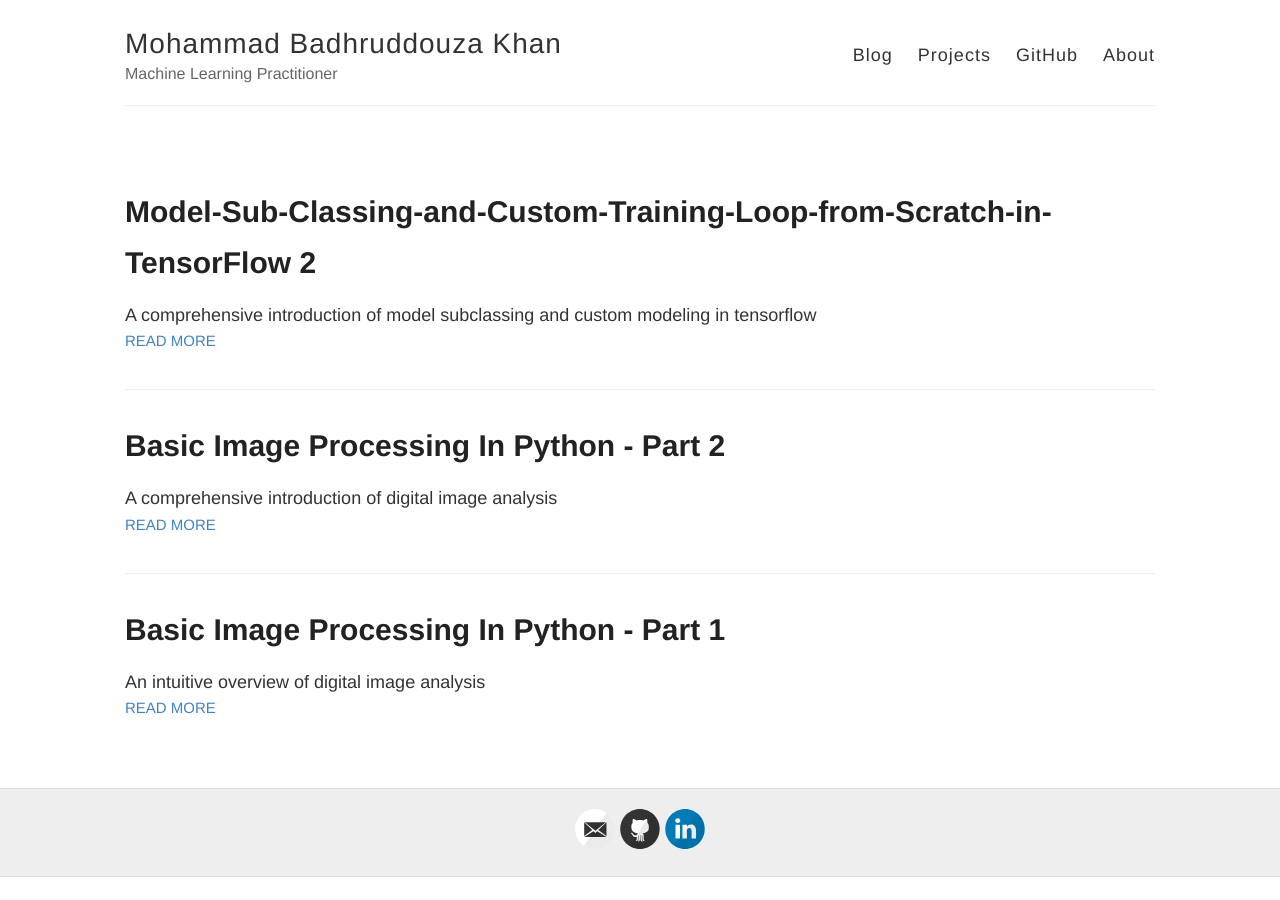
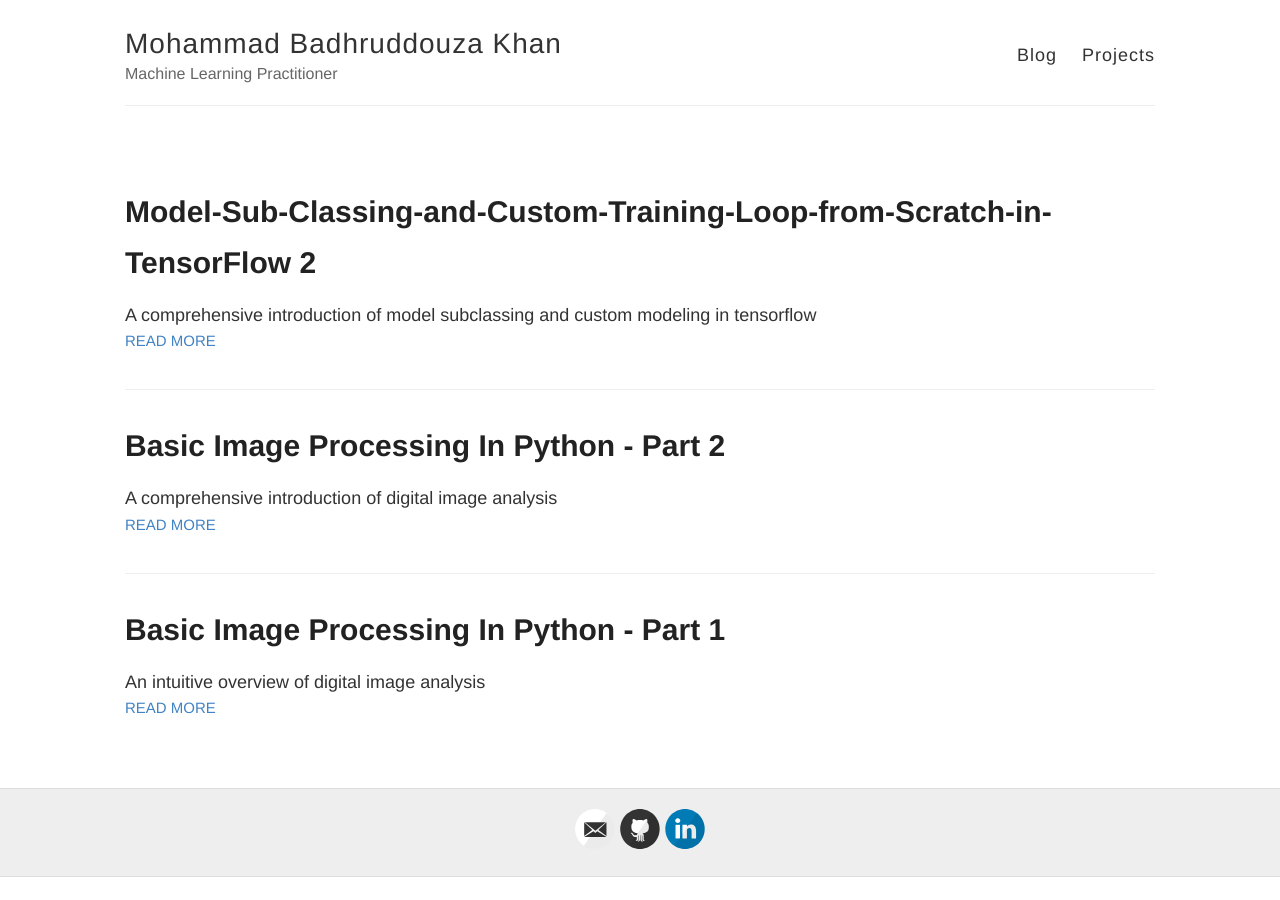
Before and after one commit to kaium123/buffyhridoy.github.io, a Jekyll site: the page built from index.html, in a window 1280 px wide. Built offline with Jekyll 4.4.1, drawn with Linux system fonts in a browser that asks for light colours.

Commit message:
Update default.html

```diff
--- a/_layouts/default.html
+++ b/_layouts/default.html
@@ -29,8 +29,8 @@
           <nav>
             <a href="{{ site.baseurl }}/">Blog</a>
             <a href="{{ site.baseurl }}/projects">Projects</a>
-            <a href="https://github.com/innat">GitHub</a>
-            <a href="{{ site.baseurl }}/about">About</a>
+            <!-- <a href="https://github.com/innat">GitHub</a> -->
+            <!-- <a href="{{ site.baseurl }}/about">About</a> -->
             <!-- <a href="{{ site.baseurl }}/cv.pdf" target="_blank">CV</a> -->
           </nav>
 
```
